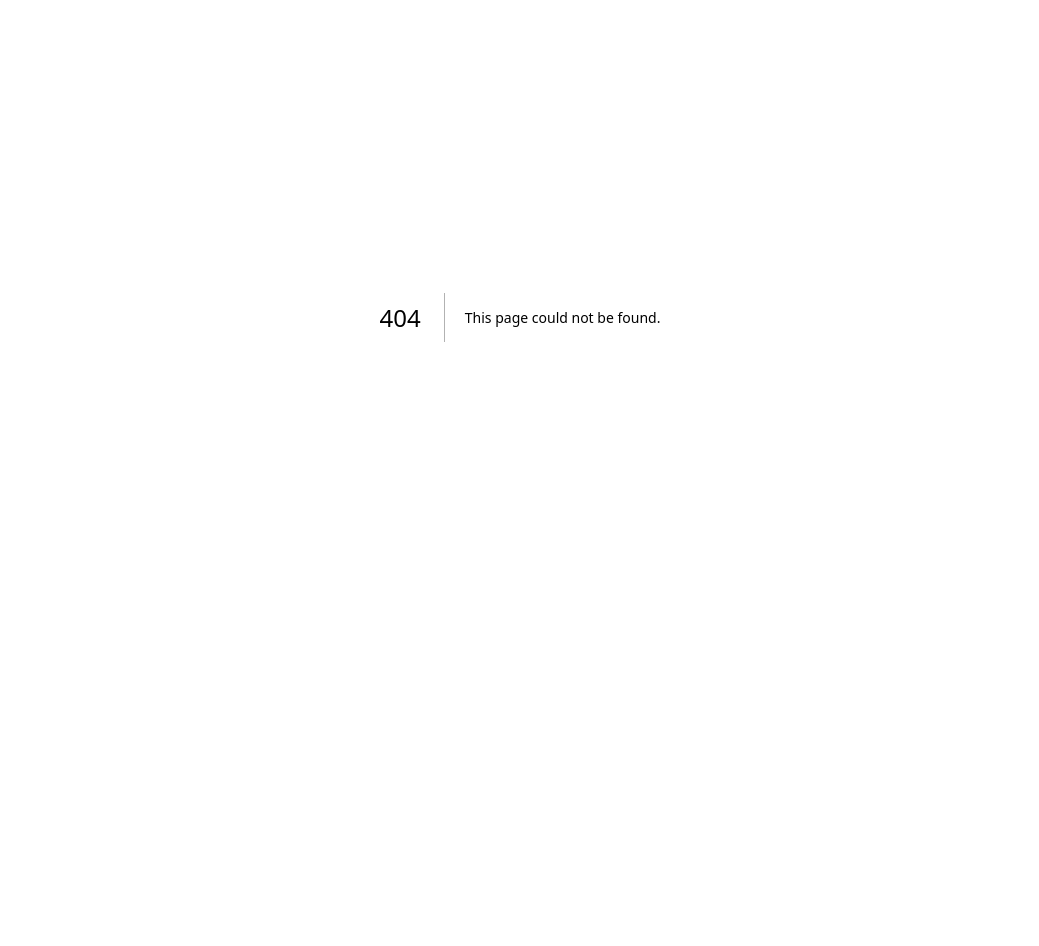
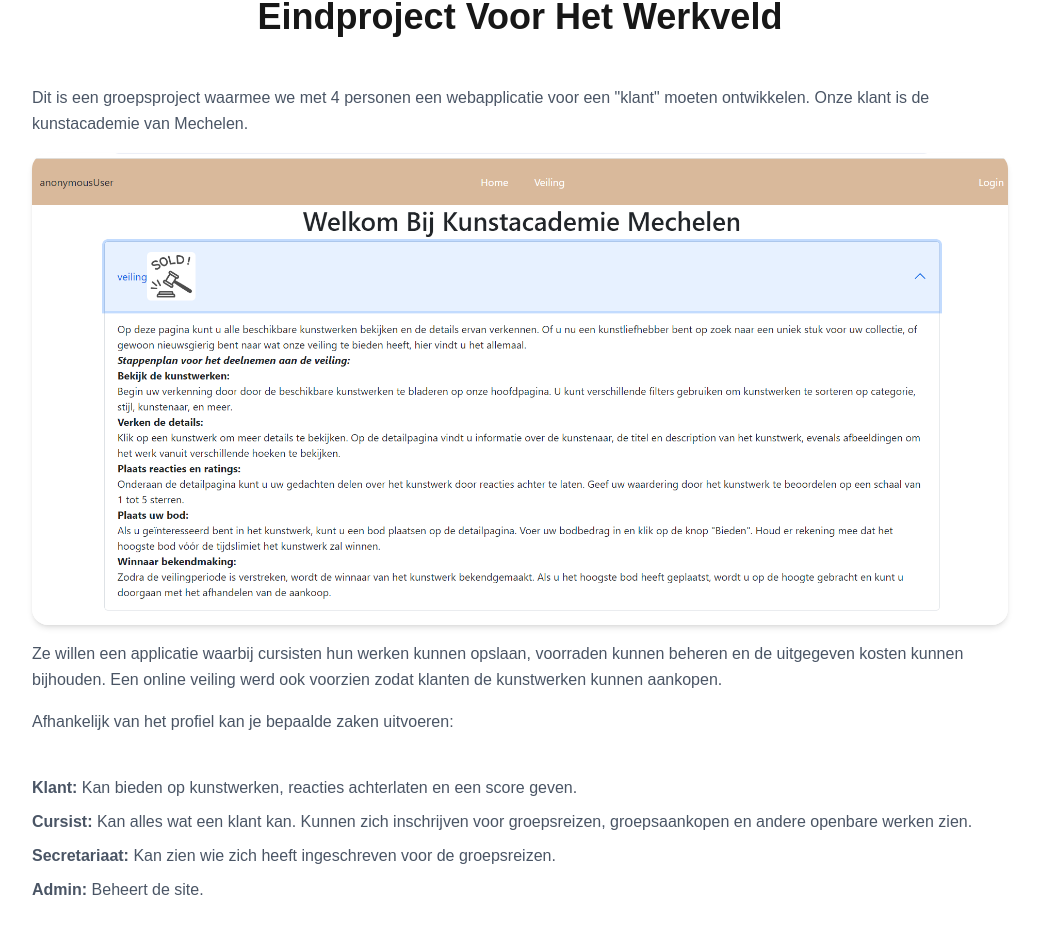
Before and after one commit to LaurienHart/Portfolio-Laurien-Hart, a Next.js app in the folder portfolio/: page /projects/kunst in a window 1280 px wide. Before the commit this address had no page. Shown: the part 143-1089 px from the top of the page, without its empty margins (120-1159 px from the left). Before the commit the page ends 860 px from the top, so only its background shows below. Built offline with nearby package versions, Linux system fonts and the light colour scheme.

Commit message:
kustacademie information page added + spelling error fixed

```diff
--- /dev/null
+++ b/portfolio/src/app/projects/kunst/page.tsx
@@ -0,0 +1,58 @@
+export default function EindprojectWerkveld() {
+    return (
+        <main className="max-w-5xl mx-auto py-20 px-6">
+            <h2 className="text-4xl font-bold mb-12 text-center">
+                Eindproject Voor Het Werkveld
+            </h2>
+
+            {/* Intro */}
+            <div className="mb-10">
+                <p className="text-gray-600 leading-relaxed mb-4">
+                    Dit is een groepsproject waarmee we met 4 personen een webapplicatie
+                    voor een "klant" moeten ontwikkelen. Onze klant is de kunstacademie van
+                    Mechelen.
+                </p>
+                <img
+                    src="/fotos/kunstacademie.png"
+                    alt="Home Kunstacademie"
+                    className="w-full rounded-2xl shadow-md object-cover mb-4"
+                />
+                <p className="text-gray-600 leading-relaxed mb-4">
+                    Ze willen een applicatie waarbij cursisten hun werken kunnen opslaan,
+                    voorraden kunnen beheren en de uitgegeven kosten kunnen bijhouden. Een
+                    online veiling werd ook voorzien zodat klanten de kunstwerken kunnen
+                    aankopen.
+                </p>
+                <p className="text-gray-600 leading-relaxed mb-4">
+                    Afhankelijk van het profiel kan je bepaalde zaken uitvoeren:
+                </p>
+            </div>
+
+            {/* Roles */}
+            <div className="mb-10">
+                <p className="text-gray-600 leading-relaxed mb-2">
+                    <strong>Klant:</strong> Kan bieden op kunstwerken, reacties achterlaten
+                    en een score geven.
+                </p>
+                <p className="text-gray-600 leading-relaxed mb-2">
+                    <strong>Cursist:</strong> Kan alles wat een klant kan. Kunnen zich
+                    inschrijven voor groepsreizen, groepsaankopen en andere openbare werken zien.
+                </p>
+                <p className="text-gray-600 leading-relaxed mb-2">
+                    <strong>Secretariaat:</strong> Kan zien wie zich heeft ingeschreven voor
+                    de groepsreizen.
+                </p>
+                <p className="text-gray-600 leading-relaxed mb-2">
+                    <strong>Admin:</strong> Beheert de site.
+                </p>
+            </div>
+
+            {/* Back Link */}
+            <div className="text-center">
+                <a href="/projects" className="text-indigo-300 hover:underline font-medium">
+                    Terug
+                </a>
+            </div>
+        </main>
+    );
+}
--- a/portfolio/src/app/projects/page.tsx
+++ b/portfolio/src/app/projects/page.tsx
@@ -19,7 +19,7 @@
         link: "/projects/marvelsite",
     },
     {
-        title: "Kunstacademi",
+        title: "Kunstacademie",
         description: "Een groepsopdracht met sping/boot als eindwerk",
         link: "/projects/kunst",
     },
```
Also changed, not shown: portfolio/public/fotos/kunstacademie.png (added).
